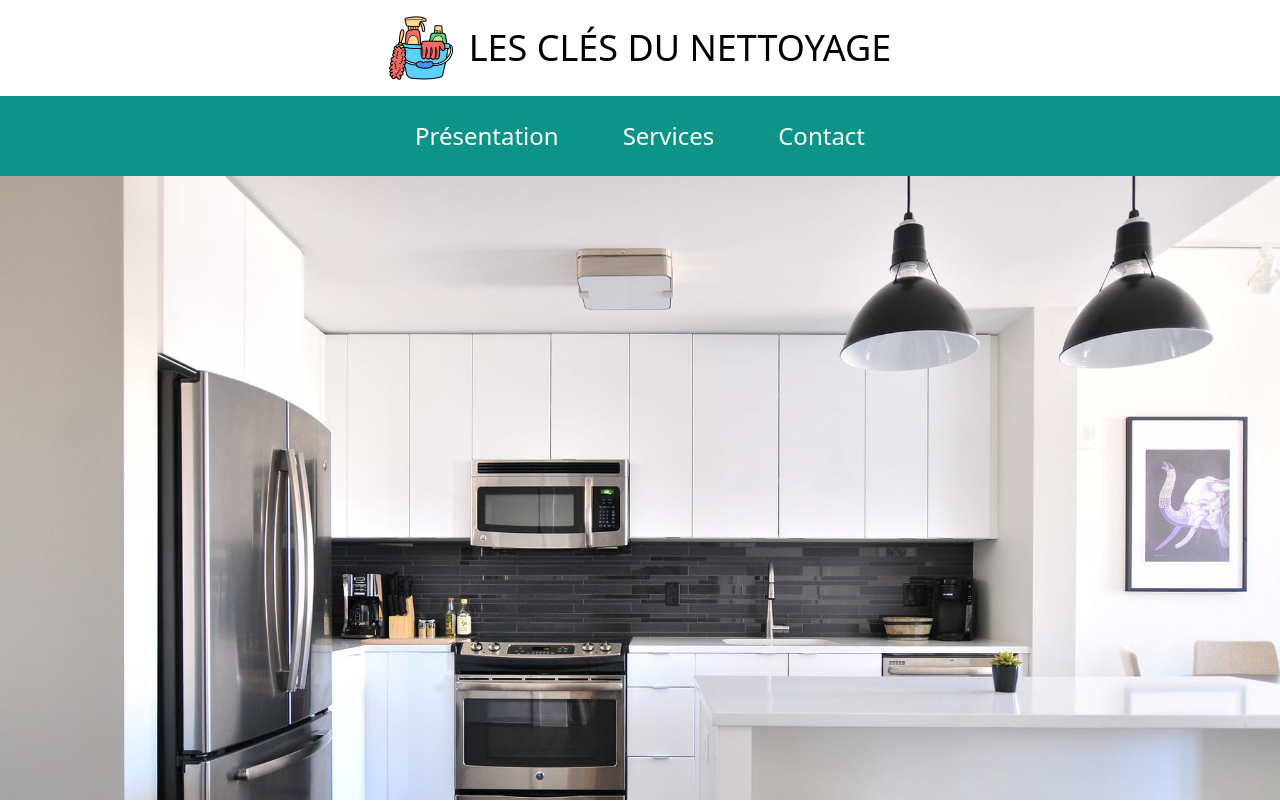
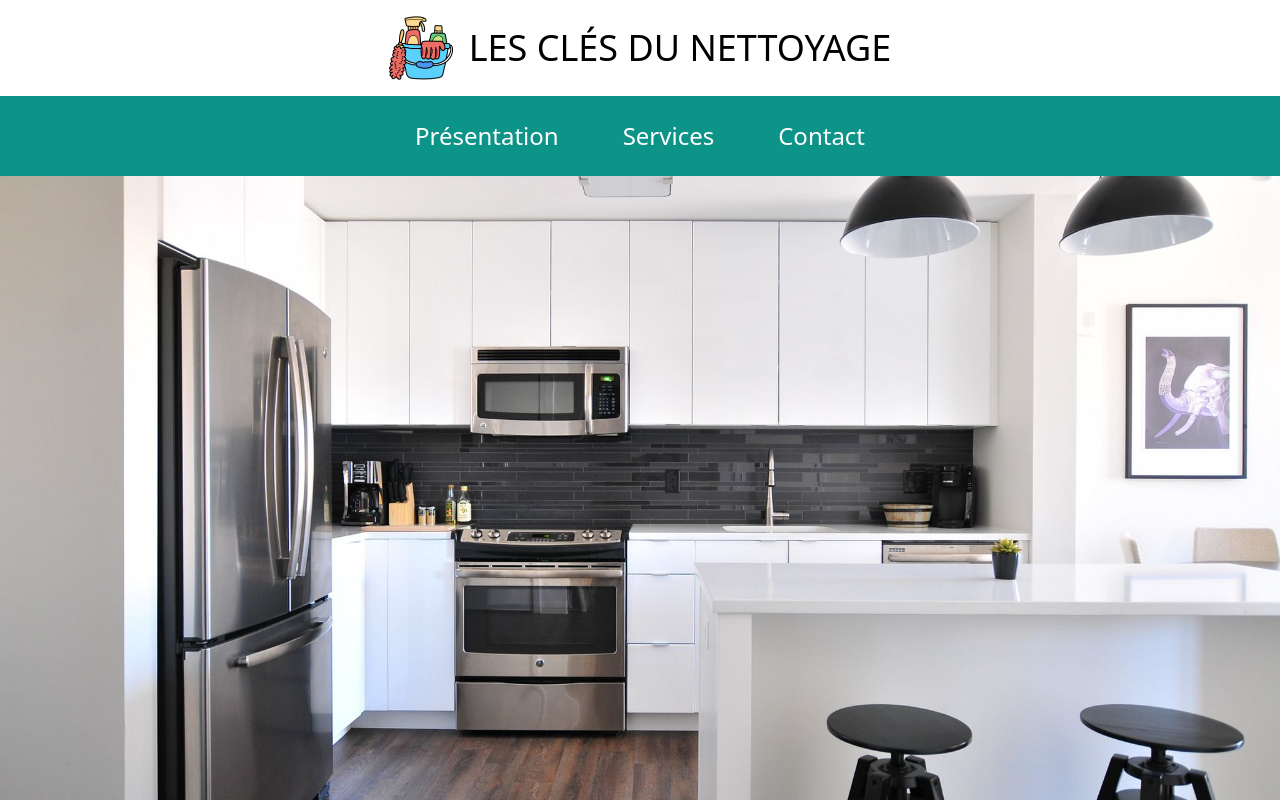
Before and after one commit to sarahnar/cles-du-nettoyage, an Angular app: page / in a window 1280 px wide. Shown: the top 802 px of the page. Built offline with nearby package versions, Linux system fonts and the light colour scheme.

Commit message:
fix image centering

```diff
--- a/src/app/header/header.component.html
+++ b/src/app/header/header.component.html
@@ -14,5 +14,5 @@
     </div>
   </div>
 
-  <div *ngIf="image" class="w-full hidden lg:flex lg:flex-1 bg-[url('assets/carousel-4.jpg')] bg-cover"></div>
+  <div *ngIf="image" class="w-full hidden lg:flex lg:flex-1 bg-[url('assets/carousel-4.jpg')] bg-cover bg-center"></div>
 </section>
```
